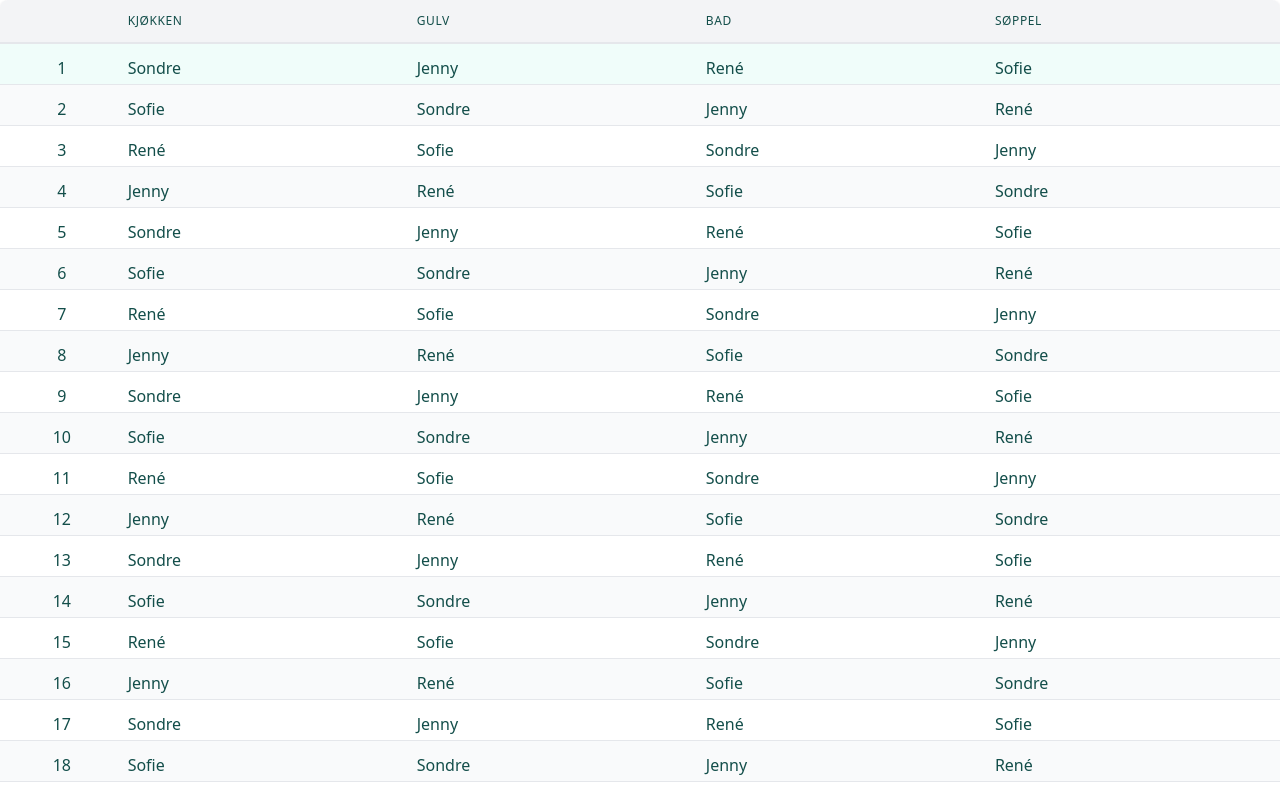
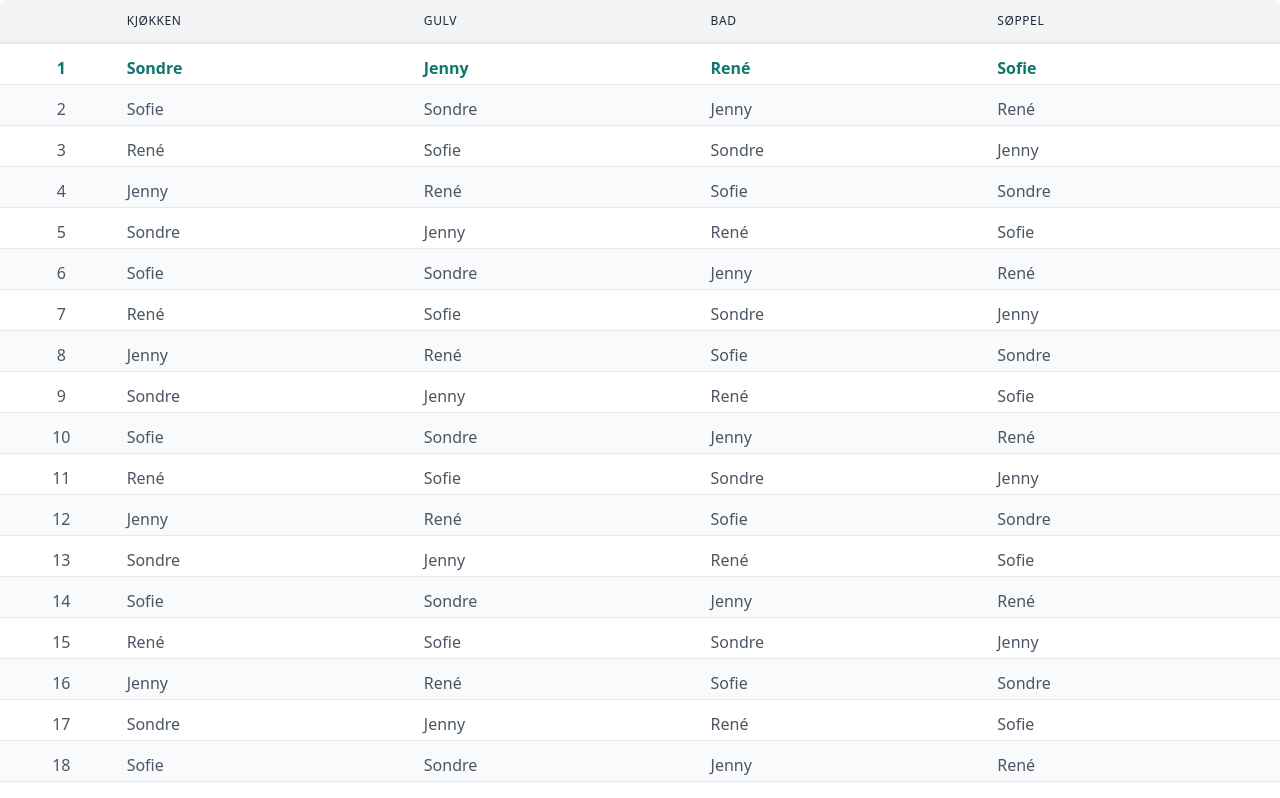
Before and after one commit to RHellenes/hvilkenvaskeukeerdet.no, a Nuxt app: page / in a window 1280 px wide. Shown: the top 798 px of the page. Built offline with nearby package versions, Linux system fonts and the light colour scheme.

Commit message:
Minor changes

```diff
--- a/components/Table.vue
+++ b/components/Table.vue
@@ -14,7 +14,7 @@
                   v-for="chore in chores"
                   :key="`${chore}`"
                   scope="col"
-                  class="pr-0 py-3 pl-1 text-left text-xs font-medium text-teal-900 uppercase tracking-wider subpixel-antialiased"
+                  class="pr-0 py-3 pl-1 text-left text-xs font-medium text-gray-800 uppercase tracking-wider subpixel-antialiased"
                 >
                   {{ chore }}
                 </th>
@@ -24,18 +24,19 @@
               <tr
                 v-for="week in tableData"
                 :key="week.nr"
+                class="text-gray-600"
                 :class="[
                   !(week.nr % 2) && 'bg-gray-50',
-                  currentWeek === week.nr && 'font-medium bg-teal-50',
+                  currentWeek === week.nr && 'font-semibold text-teal-700',
                 ]"
               >
                 <td
-                  class="py-3 pb-1 pl-1 pr-1 whitespace-nowrap text-teal-900 subpixel-antialiased text-center"
+                  class="py-3 pb-1 pl-1 pr-1 whitespace-nowrap subpixel-antialiased text-center"
                 >
                   {{ week.nr }}
                 </td>
                 <td
-                  class="py-3 pb-1 pl-1 pr-1 whitespace-nowrap text-teal-900 subpixel-antialiased"
+                  class="py-3 pb-1 pl-1 pr-1 whitespace-nowrap subpixel-antialiased"
                   v-for="coolPerson in week.coolPersons"
                   :key="`${coolPerson}${week.nr}`"
                 >
```
